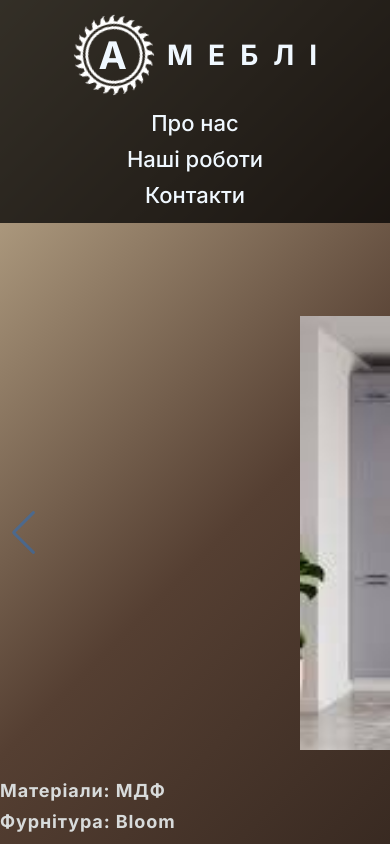
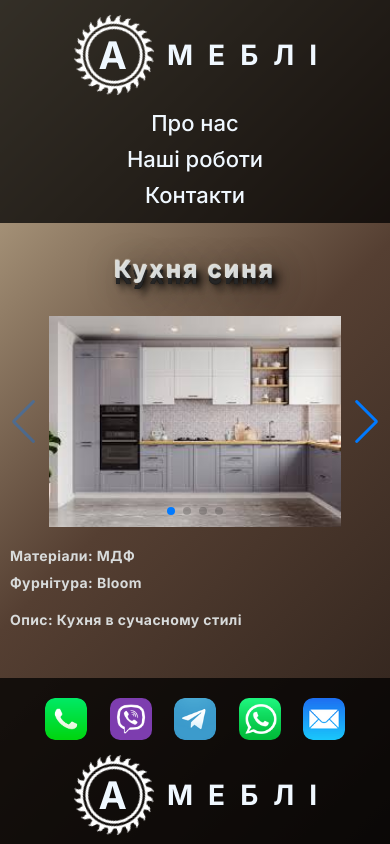
Before and after one commit to Sergiy-Shevchenko/mebli, a Next.js app: page /portfolio/1 in a window 390 px wide. Shown: the top 844 px of the page. Built offline with nearby package versions, Linux system fonts and the light colour scheme.

Commit message:
mobil version

```diff
--- a/app/components/Swiper/swiper.module.css
+++ b/app/components/Swiper/swiper.module.css
@@ -1,6 +1,3 @@
-/* .swiper-wrapper {
-    width: 75%;
-} */
 
 
 .swiper {
@@ -22,8 +19,17 @@
 
 .img {
     display: block;
-    width: 50%;
+    width: 75%;
     height: 100%;
     margin: 0 auto;
 
+    @media screen and (min-width: 768px) {
+        width: 75%;
+    height: 100%;
+    }
+    @media screen and (min-width:1200px) {
+        width: 50%;
+    height: 100%;
+    }
+
 }
--- a/app/portfolio/[id]/page.module.css
+++ b/app/portfolio/[id]/page.module.css
@@ -1,16 +1,21 @@
-
-
 .container {
   display: block;
-    width: 1200px;
-   max-width: 1400px;
   justify-content: center;
   margin: 0 auto 50px auto;
+
+  @media screen and (min-width: 768px) {
+    width: calc(100% - 60px);
+    max-width: 1000px;
+  }
+  @media screen and (min-width: 1200px) {
+    width: calc(100% - 40px);
+    max-width: 1400px;
+  }
 }
 
 .container p,
-.container h4{
-    letter-spacing: .05em;
+.container h4 {
+  letter-spacing: 0.03em;
   color: rgb(216, 219, 219);
   font-weight: 700;
 }
@@ -18,29 +23,40 @@
 .container h4 {
   font-size: 24px;
   text-align: center;
-    letter-spacing: .1em;
-    text-shadow:
-     -1px -1px 1px #efede3,
-     0px 5px 0 #262626,
-     0px 6px 0 #242424,
-     0px 5px 0 #1c1c1c,
-     0px 6px 0 #1a1a1a,
-     0px 6px 0 #181818,
-     0px 5px 0 #121212,
-     2px 6px 5px rgba(0, 0, 0, 0.9),
-     5px 13px 5px rgba(0, 0, 0, 0.3),
-     8px 7px 8px rgba(0, 0, 0, 0.5),
-     8px 8px 35px rgba(0, 0, 0, 0.9);
+  letter-spacing: 0.1em;
+  text-shadow: -1px -1px 1px #efede3, 0px 5px 0 #262626, 0px 6px 0 #242424,
+    0px 5px 0 #1c1c1c, 0px 6px 0 #1a1a1a, 0px 6px 0 #181818, 0px 5px 0 #121212,
+    2px 6px 5px rgba(0, 0, 0, 0.9), 5px 13px 5px rgba(0, 0, 0, 0.3),
+    8px 7px 8px rgba(0, 0, 0, 0.5), 8px 8px 35px rgba(0, 0, 0, 0.9);
 }
 
-.container p{
+.container p {
+    font-size: 14px;
+    @media screen and (min-width: 768 px) {
           font-size: 18px;
+    }
+
 }
 
 .text_containet {
   display: block;
-    width: 1200px;
+  width: calc(100% - 20px);
+  max-width: 500px;
+
+  margin: 20px auto 40px auto;
+
+  @media screen and (min-width: 768px) {
+    width: calc(100% - 60px);
+    max-width: 1000px;
+
     margin: 30px auto 50px auto;
+  }
+
+  @media screen and (min-width: 1200px) {
+    width: calc(100% - 50px);
+    max-width: 1400px;
+    margin: 30px auto 50px auto;
+  }
 }
 
 .furniture {
```
Also changed, not shown: app/components/Materials/materials.module.css (+10 -40 lines). Lines whose indentation alone changed are shown as unchanged.
